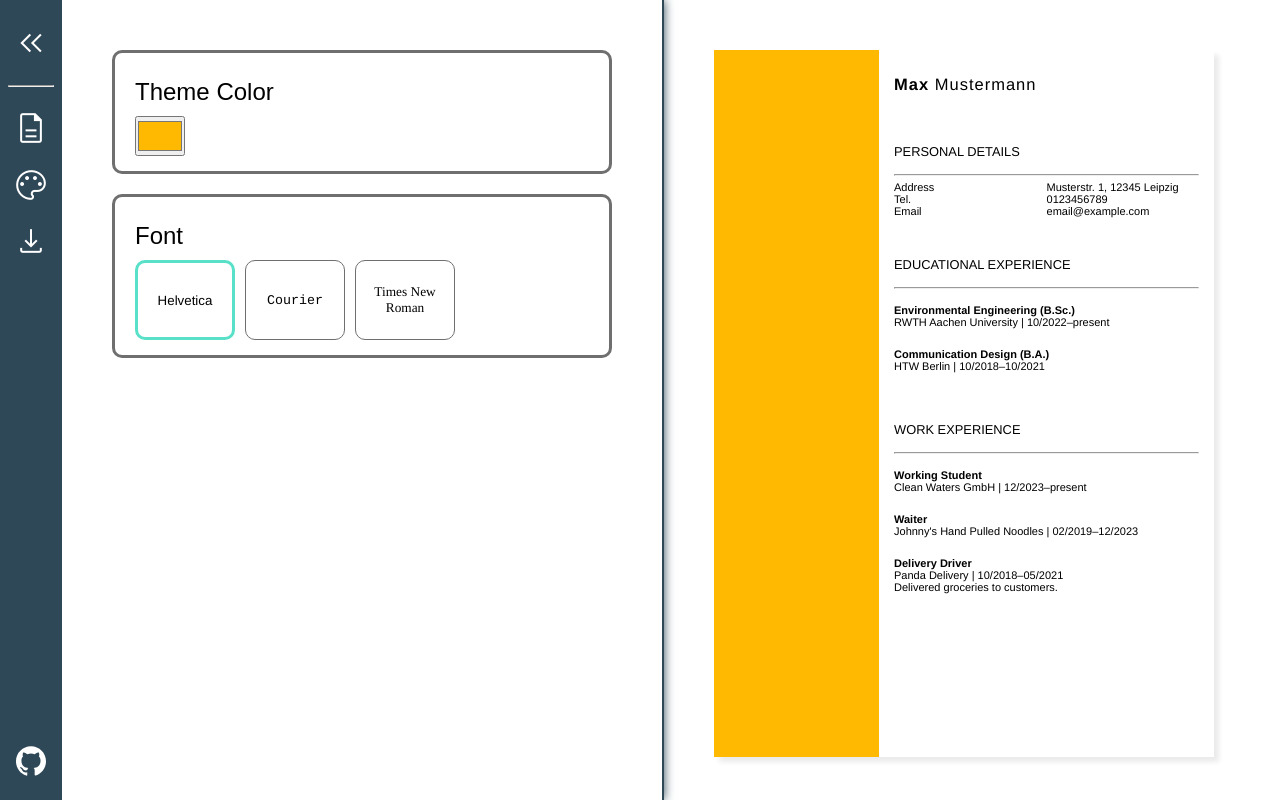
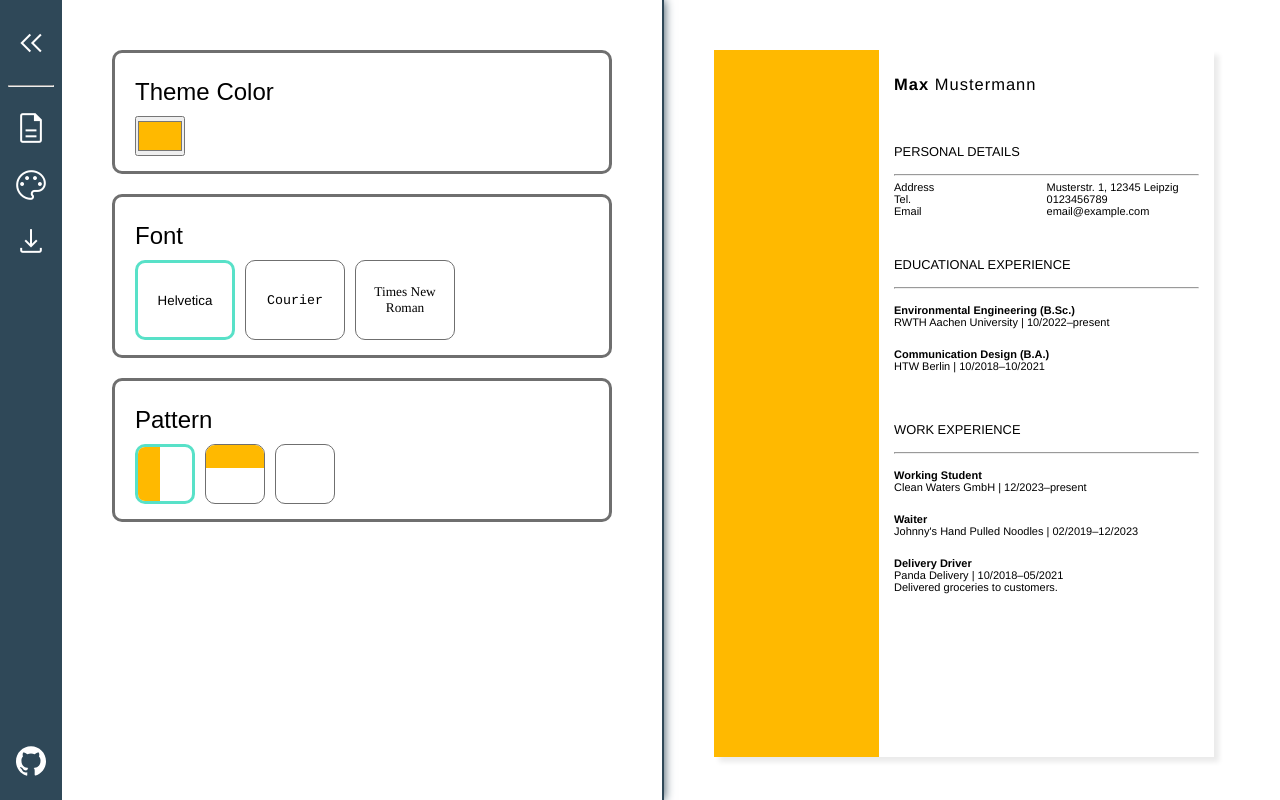
Before and after one commit to tln12/cv-project, a React (Vite) app: page / in a window 1280 px wide. Both pictures are taken after a click on the button "palette". Built offline with nearby package versions, Linux system fonts and the light colour scheme; the HTML template or start-up script is replaced by a standard one; a web font is replaced by a local one.

Commit message:
add pattern picker to customizer

```diff
--- a/src/App.jsx
+++ b/src/App.jsx
@@ -24,6 +24,7 @@ function App() {
   });
   const [cvColor, setCVColor] = useState('#FFB900');
   const [cvFont, setCVFont] = useState('helvetica');
+  const [cvPattern, setCVPattern] = useState('pattern-1');
 
   /**************************
    *  Personal Data
@@ -279,8 +280,10 @@ function App() {
         handleToggleVisibility={handleToggleVisibility}
         setCVColor={setCVColor}
         setCVFont={setCVFont}
+        setCVPattern={setCVPattern}
         cvColor={cvColor}
         cvFont={cvFont}
+        cvPattern={cvPattern}
         handleLoadExample={handleLoadExample}
         handleClearCV={handleClearCV}
       />
--- a/src/components/ControlPanel.jsx
+++ b/src/components/ControlPanel.jsx
@@ -37,8 +37,10 @@ export default function ControlPanel({
   handleToggleVisibility,
   setCVColor,
   setCVFont,
+  setCVPattern,
   cvColor,
   cvFont,
+  cvPattern,
   handleLoadExample,
   handleClearCV,
 }) {
@@ -75,8 +77,10 @@ export default function ControlPanel({
               <Customizer
                 cvColor={cvColor}
                 cvFont={cvFont}
+                cvPattern={cvPattern}
                 setCVColor={setCVColor}
                 setCVFont={setCVFont}
+                setCVPattern={setCVPattern}
               />
             ) : (
               <DownloadPanel fontFamily={cvFont} />
--- a/src/components/Customizer.jsx
+++ b/src/components/Customizer.jsx
@@ -10,6 +10,27 @@ const Styledbutton = styled.button`
   width: 100px;
   height: 80px;
   border: ${(props) => props.$primary && '3px solid var(--accent-color)'};
+`;
+const StyledPatternButton = styled(Styledbutton)`
+  width: 60px;
+  height: 60px;
+  padding: 0;
+  overflow: hidden;
+`;
+const StyledPattern = styled.div`
+  width: 100%;
+  height: 100%;
+  display: flex;
+  overflow: hidden;
+`;
+const StyledPatternOne = styled.div`
+  width: 40%;
+  background-color: ${(props) => props.$color};
+`;
+const StyledPatternTwo = styled.div`
+  height: 40%;
+  width: 100%;
+  background-color: ${(props) => props.$color};
 `;
 const StyledColorInput = styled.input.attrs({ type: 'color' })`
   padding: 0px;
@@ -68,11 +89,59 @@ function FontPick({ cvFont, setCVFont }) {
   );
 }
 
-export default function Customizer({ cvColor, cvFont, setCVColor, setCVFont }) {
+function PatternPick({ cvColor, cvPattern, setCVPattern }) {
+  return (
+    <StyledBox>
+      <h2>Pattern</h2>
+      <StyledList>
+        <li>
+          <StyledPatternButton
+            onClick={() => setCVPattern('pattern-1')}
+            $primary={cvPattern === 'pattern-1'}
+          >
+            <StyledPattern>
+              <StyledPatternOne $color={cvColor}></StyledPatternOne>
+            </StyledPattern>
+          </StyledPatternButton>
+        </li>
+        <li>
+          <StyledPatternButton
+            onClick={() => setCVPattern('pattern-2')}
+            $primary={cvPattern === 'pattern-2'}
+          >
+            <StyledPattern>
+              <StyledPatternTwo $color={cvColor}></StyledPatternTwo>
+            </StyledPattern>
+          </StyledPatternButton>
+        </li>
+        <li>
+          <StyledPatternButton
+            onClick={() => setCVPattern('pattern-3')}
+            $primary={cvPattern === 'pattern-3'}
+          ></StyledPatternButton>
+        </li>
+      </StyledList>
+    </StyledBox>
+  );
+}
+
+export default function Customizer({
+  cvColor,
+  cvFont,
+  cvPattern,
+  setCVColor,
+  setCVFont,
+  setCVPattern,
+}) {
   return (
     <>
       <ColorPick cvColor={cvColor} setCVColor={setCVColor} />
       <FontPick cvFont={cvFont} setCVFont={setCVFont} />
+      <PatternPick
+        cvColor={cvColor}
+        cvPattern={cvPattern}
+        setCVPattern={setCVPattern}
+      />
     </>
   );
 }
```
